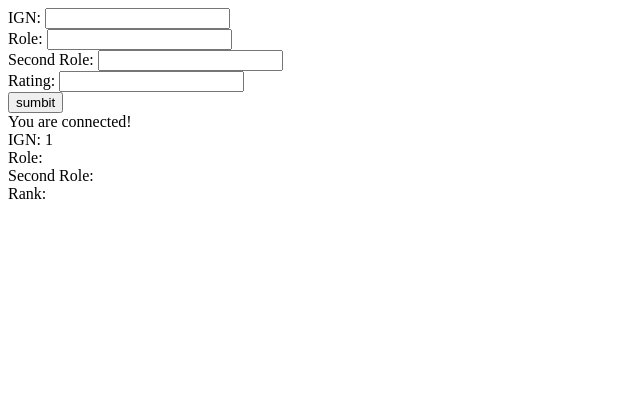
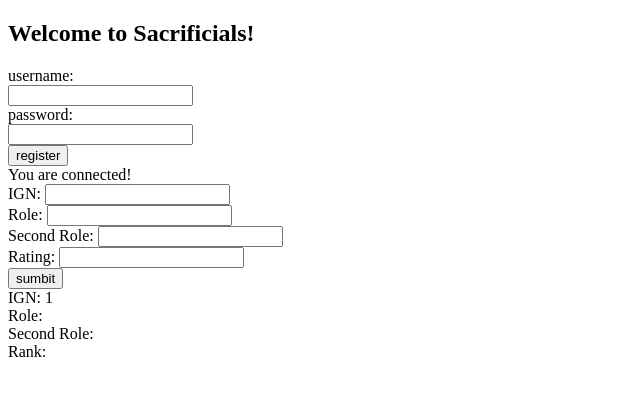
Before and after one commit to Kywll/SRF-WEB-PROJECT, a PHP site: page /?ign=1 in a window 1280 px wide. Shown: the top 396 px of the page, without its empty margins (0-640 px from the left). Run offline with PHP 8.4, Linux system fonts and the light colour scheme; data that the repository does not hold is empty.

Commit message:
Update index.php

```diff
--- a/SRF WEBSITE/index.php
+++ b/SRF WEBSITE/index.php
@@ -1,3 +1,57 @@
+<!DOCTYPE html>
+<html lang="en">
+<head>
+    <meta charset="UTF-8">
+    <meta name="viewport" content="width=device-width, initial-scale=1.0">
+    <title>Document</title>
+</head>
+<body>
+    <form action="<?php htmlspecialchars($_SERVER["PHP_SELF"])?>" method="post">
+        <h2>Welcome to Sacrificials!</h2>
+        username:<br>
+        <input type="text" name="username"><br>
+        password:<br>
+        <input type="password" name="password"><br>
+        <input type="submit" name="submit" value="register">
+        <br>
+    </form>
+</body>
+</html>
+
+
+<?php
+    include("database.php");
+    if($_SERVER["REQUEST_METHOD"] == "POST"){
+
+
+        $username = filter_input(INPUT_POST, "username", FILTER_SANITIZE_SPECIAL_CHARS);
+        $password = filter_input(INPUT_POST, "password", FILTER_SANITIZE_SPECIAL_CHARS);
+
+        if(empty($username)){
+            echo"Please enter a username";
+        }
+        elseif(empty($password)){
+            echo"Please enter a password";
+        }
+        else{
+            $hash = password_hash($password, PASSWORD_DEFAULT);
+            $sql = "INSERT INTO users (user, password)
+                    VALUES ('$username', '$hash')";
+            try{
+            mysqli_query($conn, $sql);
+            echo"You are now registered!";
+            }
+            catch(mysqli_sql_exception){
+                echo"Username is already taken";
+            }
+        }
+    }
+
+    mysqli_close($conn);
+
+?>
+
+
 <!DOCTYPE html>
 <html lang="en">
 <head>
@@ -24,12 +78,49 @@
 
 
 <?php
-    include("database.php");
+
+    /*
+    $username = "jci";
+    $password = "jancedron";
+    $hash = password_hash($password, PASSWORD_DEFAULT);
+
+    $sql = "INSERT INTO users (user, password )
+            VALUES ('$username', '$hash')";
+
+    try{
+        mysqli_query($conn, $sql);
+        echo"User is now registered";
+    }
+    catch(mysqli_sql_exception){
+        echo"Could not register user";
+    }
+
+
+    $sql = "SELECT * FROM users";
+    $result = mysqli_query($conn, $sql);
+
+    if(mysqli_num_rows($result) >  0){
+        while ($row = mysqli_fetch_assoc($result)){
+            echo $row["id"] . "<br>";
+            echo $row["user"] . "<br>";
+            echo $row["reg_date"] . "<br>";
+        };
+    }
+    else{
+        echo "No user found";
+    }
+
+    mysqli_close($conn);
+    */
+
+
+
 
     $ign = $_GET["ign"];
     $role = $_GET["role"];
     $rating = $_GET["rating"];
     $second_role = $_GET["second_role"];
+
 
 
     echo "IGN: {$ign}<br>";
@@ -57,7 +148,4 @@
     /*  Still
         No
         Comment*/
-
-
-
 ?>
```
